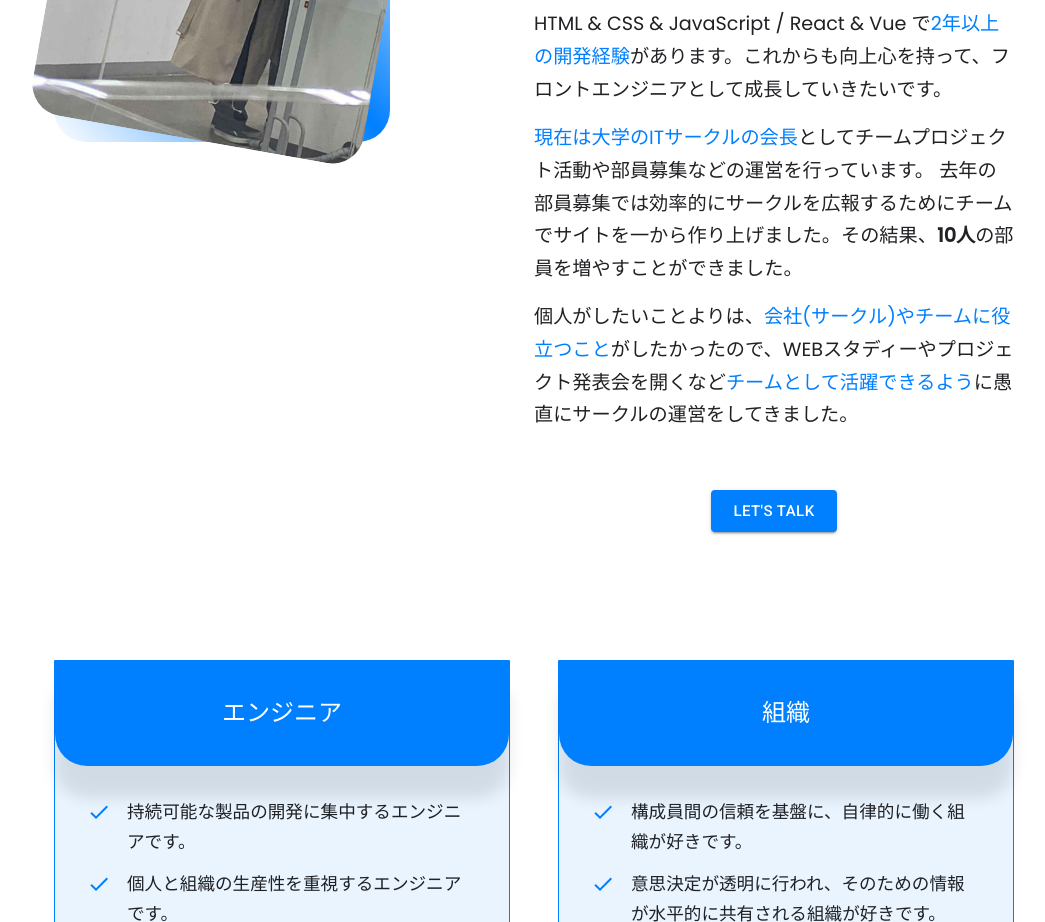
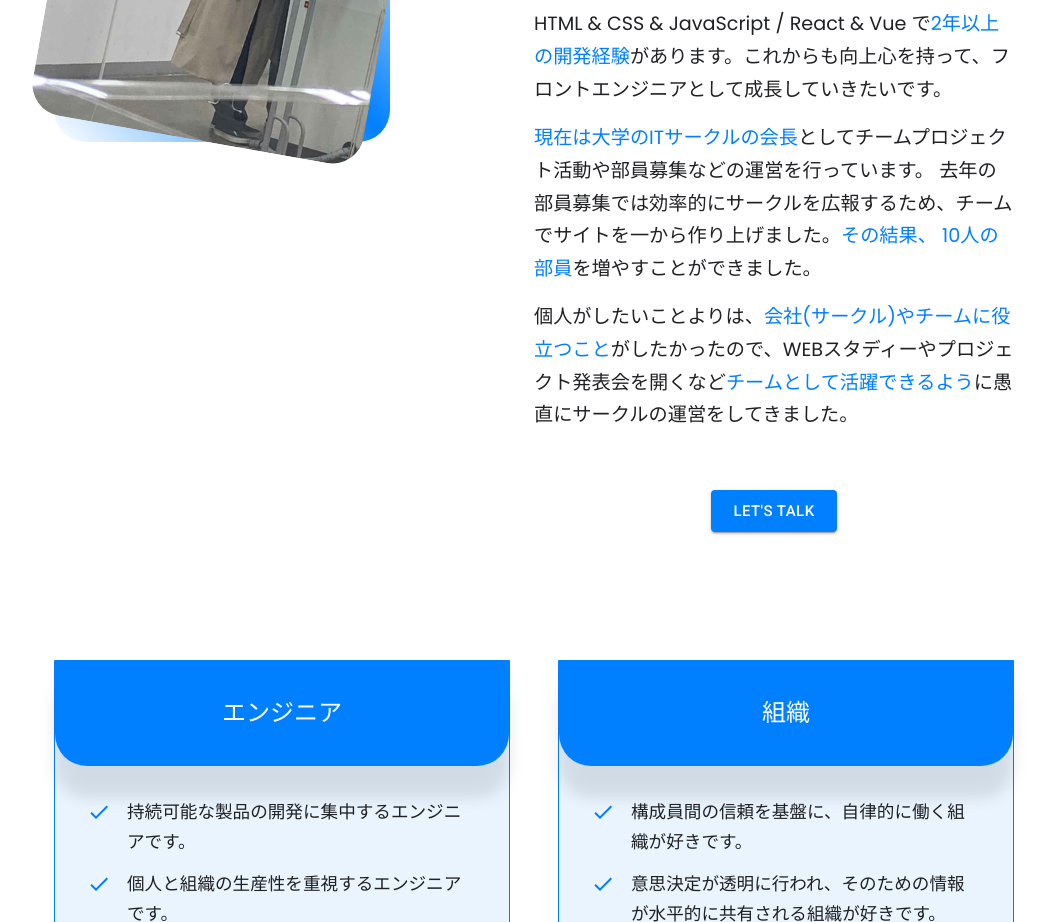
Before and after one commit to hi1004/portfolio, a React (Create React App) app: page / in a window 1280 px wide. Shown: the part 1320-2242 px from the top of the page, without its empty margins (106-1151 px from the left). Built offline with nearby package versions, Linux system fonts and the light colour scheme.

Commit message:
update about text

```diff
--- a/src/components/about/About.jsx
+++ b/src/components/about/About.jsx
@@ -68,8 +68,8 @@ const About = () => {
             <p>
               <span>現在は大学のITサークルの会長</span>
               としてチームプロジェクト活動や部員募集などの運営を行っています。
-              去年の部員募集では効率的にサークルを広報するためにチームでサイトを一から作り上げました。その結果、
-              <strong>10人</strong>の部員を増やすことができました。
+              去年の部員募集では効率的にサークルを広報するため、チームでサイトを一から作り上げました。
+              <span>その結果、 10人の部員</span>を増やすことができました。
             </p>
             <p>
               個人がしたいことよりは、
```
